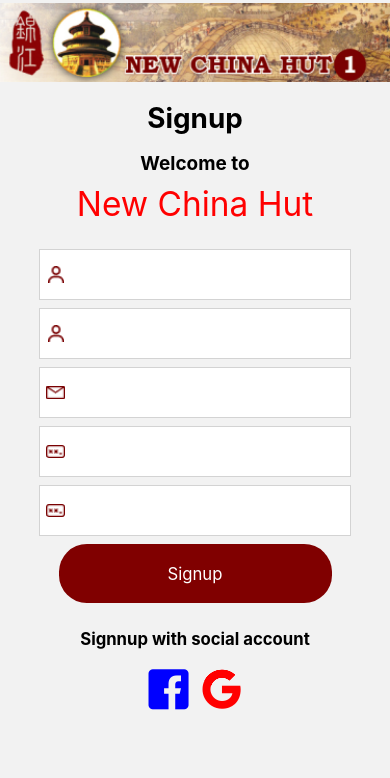
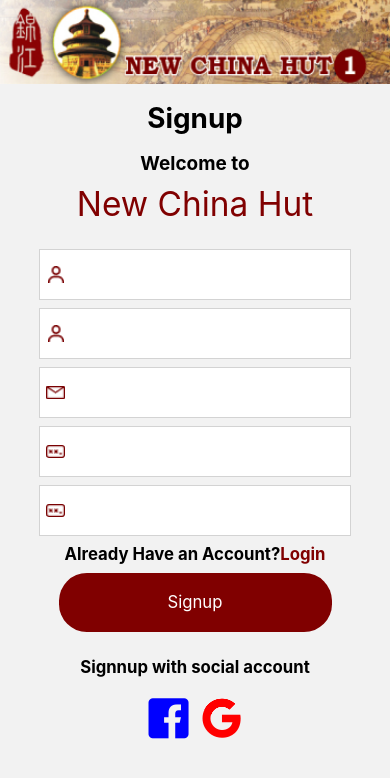
Before and after one commit to Complete-Software-So-utions/NewChinaHut, a React Native app: screen /Signup in a window 390 px wide. Shown: the top 778 px of the page. Built offline with nearby package versions, Linux system fonts and the light colour scheme.

Commit message:
13th commit

```diff
--- a/src/screens/Login.js
+++ b/src/screens/Login.js
@@ -13,12 +13,12 @@
 
 const {width, height} = Dimensions.get('window');
 
-const Login = () => {
+const Login = props => {
   return (
     <View style={styles.bg}>
       <Image
         source={require('../assets/image33.jpg')}
-        resizeMode="contain"
+        resizeMode="stretch"
         style={styles.header}
       />
       <Text style={styles.log}>Login</Text>
@@ -41,6 +41,14 @@
           />
           <TextInput style={styles.ti} onChangeText={() => {}} />
         </View>
+      </View>
+      <View style={{flexDirection: 'row', marginTop: height * 0.01}}>
+        <Text style={styles.dont}>Don't Have an Account?</Text>
+        <Text
+          style={styles.su}
+          onPress={() => props.navigation.navigate('Signup')}>
+          Signup
+        </Text>
       </View>
       <Text style={styles.for}>Forgot your password?</Text>
       <View style={styles.login}>
@@ -95,7 +103,7 @@
   },
   nch: {
     marginTop: height * 0.01,
-    color: 'red',
+    color: 'maroon',
     fontSize: scale(30),
   },
   icon: {
@@ -136,4 +144,14 @@
     color: 'white',
     fontSize: scale(15),
   },
+  dont: {
+    color: 'black',
+    fontSize: scale(15),
+    fontWeight: 'bold',
+  },
+  su: {
+    color: 'maroon',
+    fontSize: scale(15),
+    fontWeight: 'bold',
+  },
 });
--- a/src/screens/Signup.js
+++ b/src/screens/Signup.js
@@ -13,12 +13,12 @@
 
 const {width, height} = Dimensions.get('window');
 
-const Signup = () => {
+const Signup = props => {
   return (
     <View style={styles.bg}>
       <Image
         source={require('../assets/image33.jpg')}
-        resizeMode="contain"
+        resizeMode="stretch"
         style={styles.header}
       />
       <Text style={styles.log}>Signup</Text>
@@ -65,6 +65,14 @@
           />
           <TextInput style={styles.ti} onChangeText={() => {}} />
         </View>
+      </View>
+      <View style={{flexDirection: 'row', marginTop: height * 0.01}}>
+        <Text style={styles.dont}>Already Have an Account?</Text>
+        <Text
+          style={styles.su}
+          onPress={() => props.navigation.navigate('Login')}>
+          Login
+        </Text>
       </View>
       <View style={styles.login}>
         <Text style={styles.text}>Signup</Text>
@@ -118,7 +126,7 @@
   },
   nch: {
     marginTop: height * 0.01,
-    color: 'red',
+    color: 'maroon',
     fontSize: scale(30),
   },
   icon: {
@@ -159,4 +167,14 @@
     color: 'white',
     fontSize: scale(15),
   },
+  dont: {
+    color: 'black',
+    fontSize: scale(15),
+    fontWeight: 'bold',
+  },
+  su: {
+    color: 'maroon',
+    fontSize: scale(15),
+    fontWeight: 'bold',
+  },
 });
```
